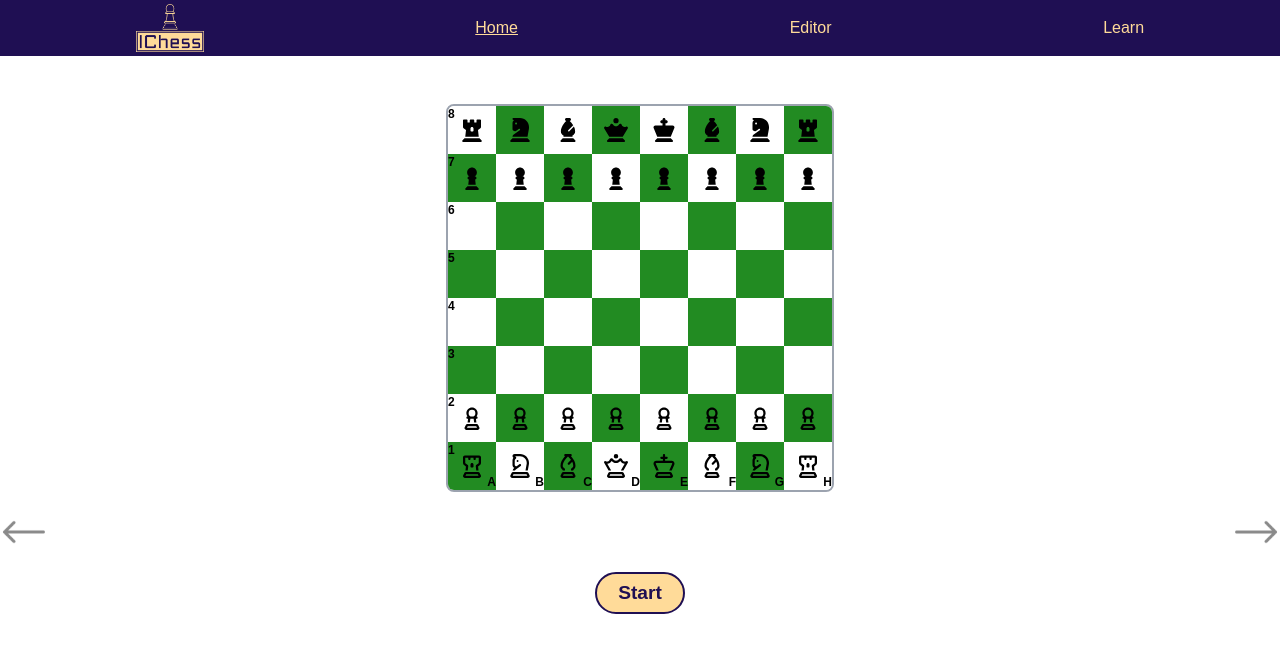
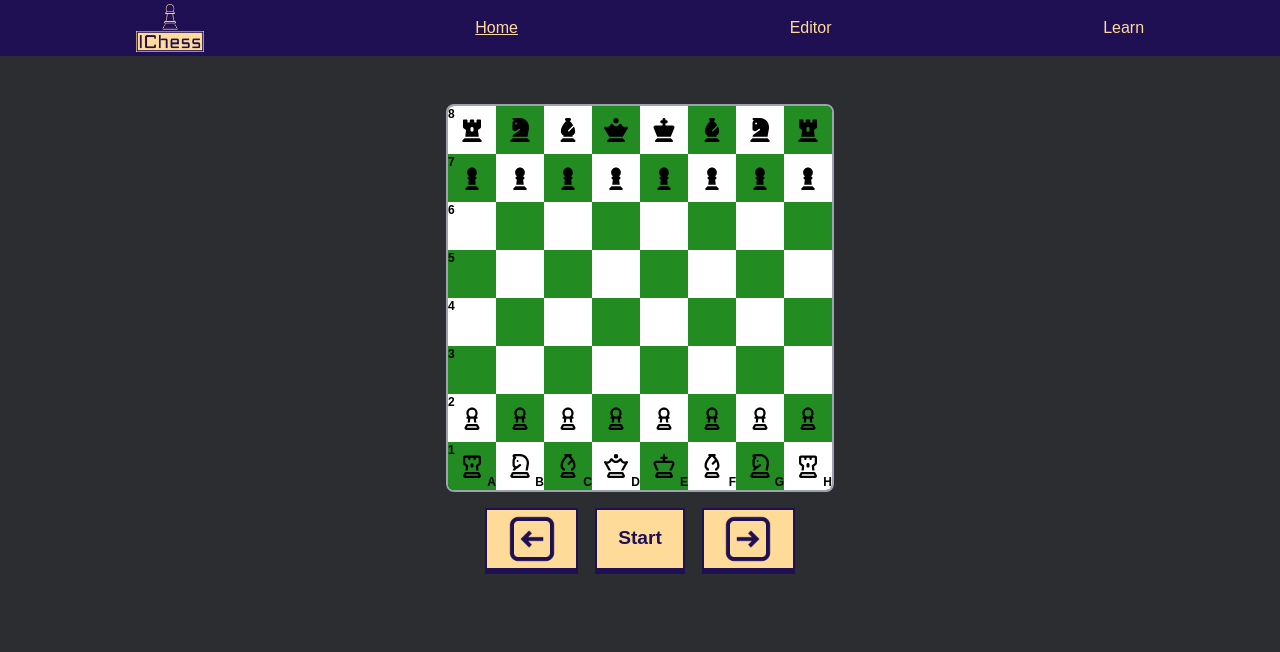
Before and after one commit to IsmaelMastronardi/chessboard, a React (Create React App) app: page / in a window 1280 px wide. Shown: the top 652 px of the page. Built offline with nearby package versions, Linux system fonts and the light colour scheme; a web font is replaced by a local one.

Commit message:
chore: Update board navigation and remove unused code in Board component

```diff
--- a/src/App.css
+++ b/src/App.css
@@ -1,23 +1,37 @@
 @import url('https://fonts.googleapis.com/css2?family=Aldrich&family=Mulish:ital,wght@0,200..1000;1,200..1000&display=swap');
 
+.boardChanger button,
 .button1 {
   background-color: #FFDB99;
   color: #1F0F53;
   font-weight: bold;
   font-size: 1.2rem;
   padding: 0.3rem 1.3rem;
-  border-radius: 1.4rem;
   border: 2px solid #1F0F53;
   cursor: pointer;
   transition: all 0.3s ease-in-out;
+  box-shadow: 0 4px 0px #1F0F53;
 }
 
 .button1:hover {
   background-color: #1F0F53;
   color: #FFDB99;
+  border-color: #FFDB99;
+  box-shadow: 0 4px 0px #FFDB99;
 }
-/*
+
 .button1:active {
   background-color: #573ea8;
   border-color: #573ea8;
-} */
+}
+
+.startButton {
+  margin-top: -78px;
+  margin-bottom: 16px;
+}
+
+.boardChanger {
+  display: flex;
+  width: 80%;
+  justify-content:space-between;
+}
--- a/src/App.js
+++ b/src/App.js
@@ -9,17 +9,19 @@ import Editor from './pages/Editor';
 
 function App() {
   return (
+    <BrowserRouter>
+      <header>
+        <Navigation />
+      </header>
       <main>
-      <BrowserRouter>
-        <Navigation />
           <DndProvider backend={HTML5Backend}>
           <Routes>
             <Route path='/' element={<Home />}></Route>
             <Route path='/editor' element={<Editor />}></Route>
           </ Routes >
           </DndProvider>
+      </main>
     </BrowserRouter>
-    </main>
   );
 }
 
--- a/src/components/boardChanger.jsx
+++ b/src/components/boardChanger.jsx
@@ -14,12 +14,12 @@ const BoardChanger = ({ changeBoardState }) => {
     return () => document.removeEventListener('keydown', handleArrowKey);
   });
   return (
-    <div className="flex justify-between w-full">
-    <button onClick={() => changeBoardState(-1)}>
-      <img src="../../../images/arrow_left_gray.png" className="w-12" alt="previous"/>
+    <div className="boardChanger">
+    <button onClick={() => changeBoardState(-1)} className="">
+      <img src="../../../images/arrow_left_purple.png" alt="previous"/>
     </button>
-    <button onClick={() => changeBoardState(1)}>
-    <img src="../../../images/arrow_right_gray.png" className="w-12" alt="next"/>
+    <button onClick={() => changeBoardState(1)} className="">
+    <img src="../../../images/arrow_right_purple.png"alt="next"/>
     </button>
   </div>
   );
--- a/src/index.css
+++ b/src/index.css
@@ -9,9 +9,20 @@ body {
     sans-serif;
   -webkit-font-smoothing: antialiased;
   -moz-osx-font-smoothing: grayscale;
-  background-color: white;
+  background-color: rgb(44, 45, 49);
   font-family: "Aldrich", sans-serif;
+
 }
+
+main {
+  @apply flex flex-col items-center justify-center gap-4;
+}
+
+
+.home {
+  @apply relative flex flex-col items-center justify-center gap-4 pt-12;
+}
+
 
 code {
   font-family: source-code-pro, Menlo, Monaco, Consolas, 'Courier New',
--- a/src/pages/Home.jsx
+++ b/src/pages/Home.jsx
@@ -32,7 +32,7 @@ const Home = () => {
       <BoardChanger changeBoardState={changeBoardState} lastBoardStateIndex={lastBoardStateIndex} />
       <div className="flex gap-20">
         {!gameHasStarted && (
-          <button className="button1" onClick={toggleMenu}>
+          <button className="button1 startButton" onClick={toggleMenu}>
             Start
           </button>
         )}
--- a/src/styles/board.css
+++ b/src/styles/board.css
@@ -1,7 +1,3 @@
-.home {
-  @apply relative flex flex-col items-center justify-center gap-4 pt-12;
-}
-
 .board {
   @apply grid grid-cols-8 overflow-hidden border-2 border-gray-400 rounded-lg;
 }
```
Lines whose indentation alone changed are shown as unchanged.
